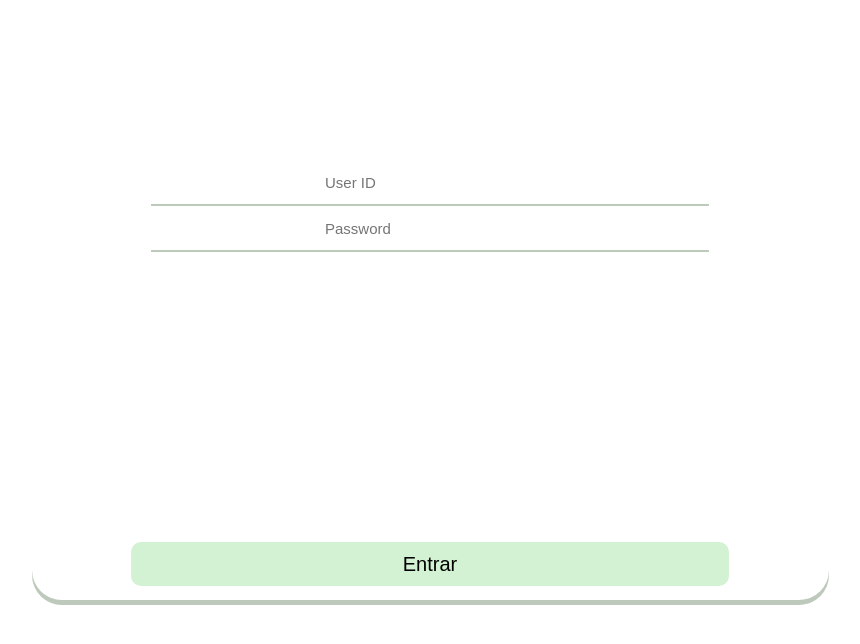
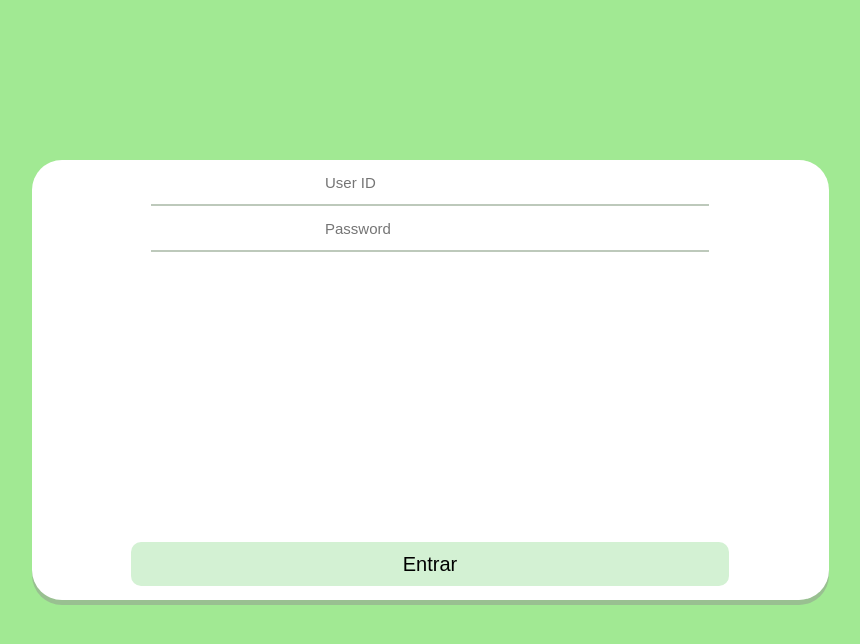
Before and after one commit to albertoDM13/systemFolios, an Angular app: page / in a window 1280 px wide. Shown: the top 644 px of the page, without its empty margins (210-1070 px from the left). Built offline with nearby package versions, Linux system fonts and the light colour scheme.

Commit message:
3 files modified

```diff
--- a/src/app/app.component.css
+++ b/src/app/app.component.css
@@ -16,12 +16,11 @@ my-app {
 .div {
   height: 20vh;
   width: 100vw;
-  background-color: ;
 }
 .pos {
   height: 55vh;
   width: 66vw;
-  background-color: rgb(255, 255, 255);
+  background-color: #ffffff;
   box-shadow: 0px 5px rgba(149, 168, 145, 0.616);
   border-radius: 30px;
 }
@@ -35,6 +34,9 @@ my-app {
   width: 70%;
   height: 2px;
   margin: 0 auto;
+}
+.colorBack {
+  background-color: rgb(161, 233, 147);
 }
 
 /*
--- a/src/app/app.component.html
+++ b/src/app/app.component.html
@@ -1,8 +1,7 @@
 <link href="https://fonts.googleapis.com/icon?family=Material+Icons" rel="stylesheet">
 
 
-
-
+<div class="">
   <div class="div"></div>
   <div class="mod">
     <div class="ltr"></div>
@@ -22,3 +21,4 @@
     <div class="ltr"></div>
   </div>
   <div class="div"></div>
+</div>
--- a/src/styles.css
+++ b/src/styles.css
@@ -3,4 +3,5 @@
 * {
   padding: 0px;
   margin: 0px;
+  background-color: rgb(161, 233, 147);
 }
```
Lines whose indentation alone changed are shown as unchanged.
